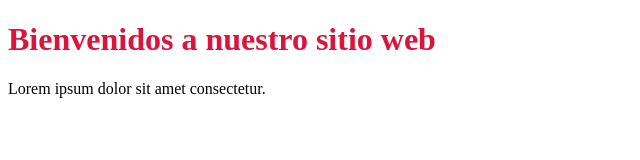
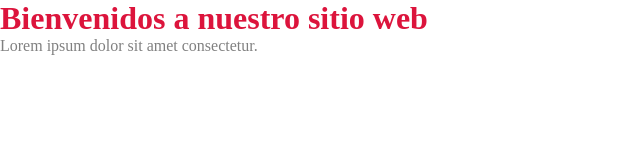
Before and after one commit to kolibri82/Practica1, a plain HTML site: page index.html in a window 1280 px wide. Shown: the whole page, without its empty margins (0-640 px from the left). Drawn offline with Linux system fonts and the light colour scheme.

```diff
--- a/css/styles.css
+++ b/css/styles.css
@@ -1,3 +1,13 @@
+* {
+    margin: 0;
+    padding: 0;
+    box-sizing: border-box;
+   }
+
 h1 {
     color: crimson;
    }
+
+p {
+    color: grey
+   }
```
Also changed, not shown: js/main.js (line endings or trailing spaces), 2 other files.
